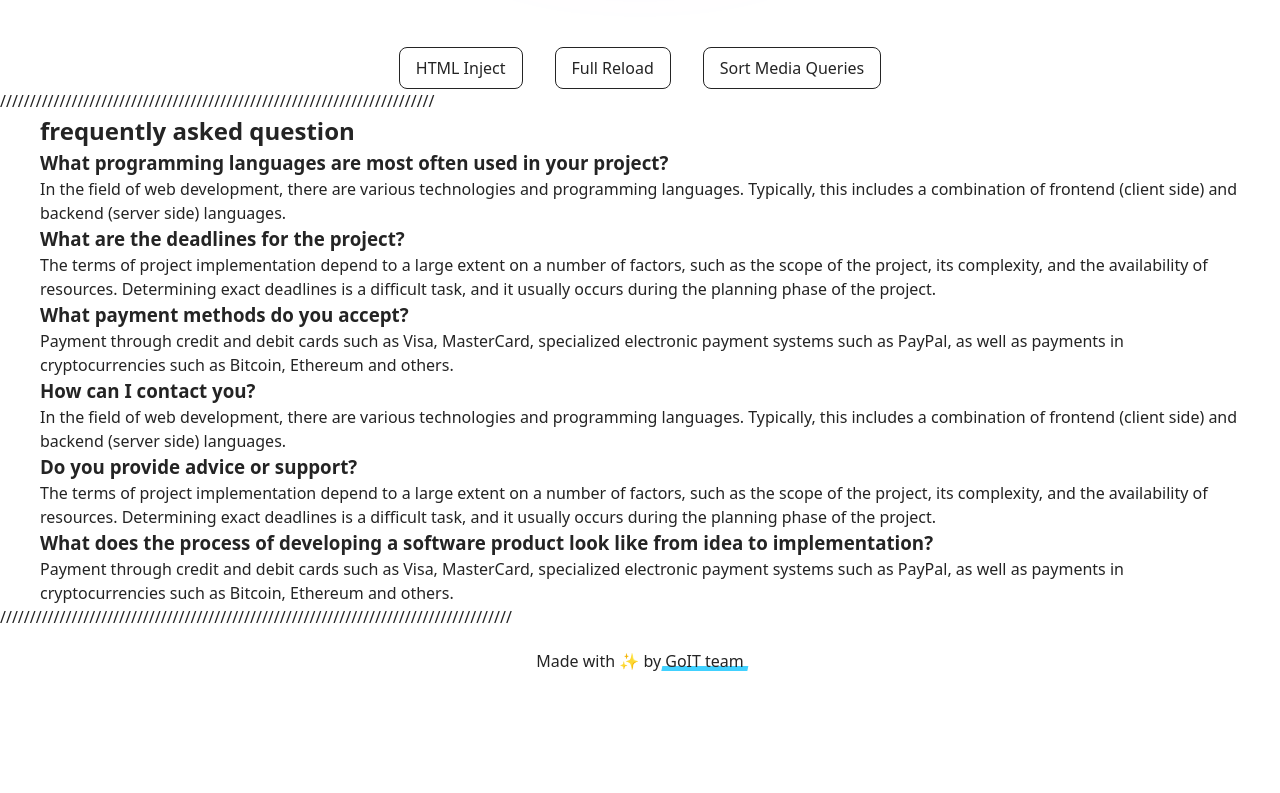
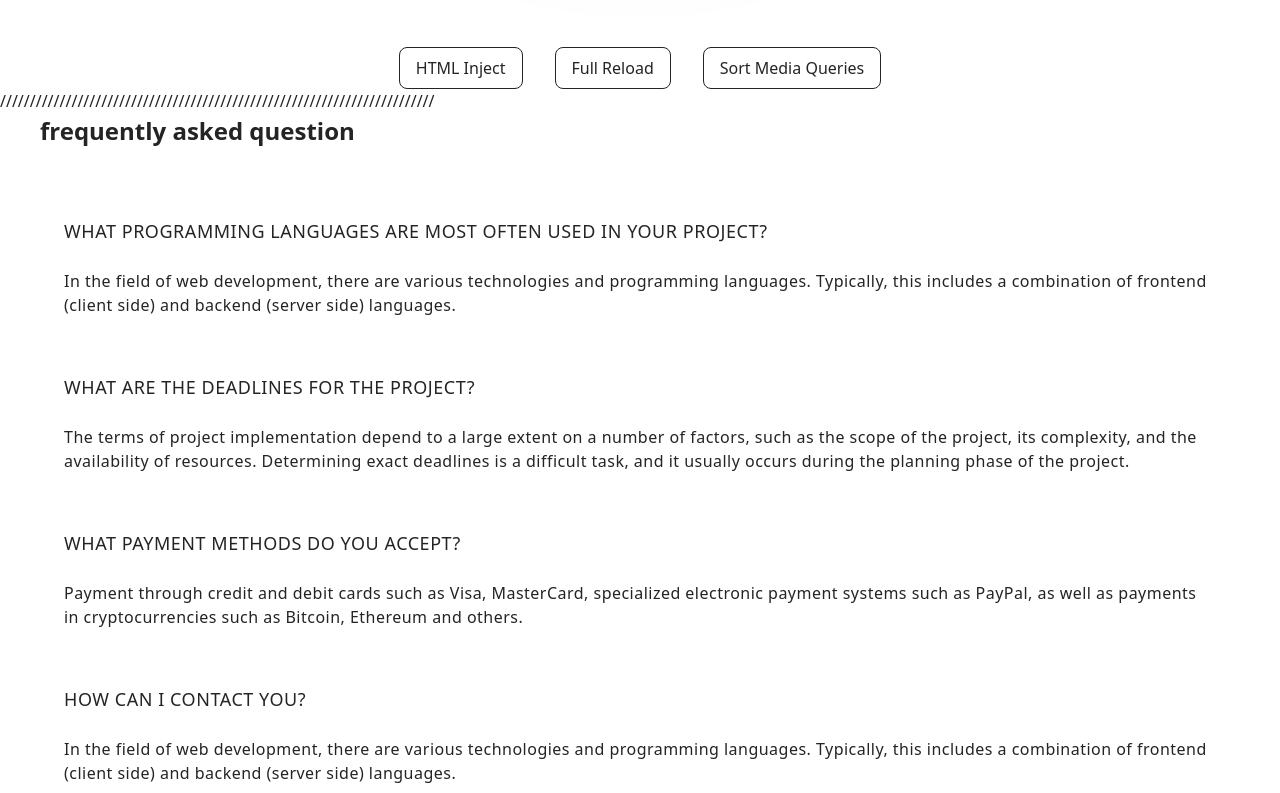
Before and after one commit to vladsergmvs/js-project-group-6, a website built with Vite: page src/index.html in a window 1280 px wide. Shown: the part 587-1380 px from the top of the page. Before the commit the page ends 1280 px from the top, so only its background shows below. Built offline with nearby package versions, Linux system fonts and the light colour scheme.

Commit message:
Update styles.css

```diff
--- a/src/css/styles.css
+++ b/src/css/styles.css
@@ -21,13 +21,16 @@
 
 /////////////////////////////
 
-@media screen and (min-width: 1280px) {
+
+
         .faq-title {
+            font-family: var(--font-section-header);
             font-weight: 400;
-        font-size: 108px;
-        line-height: 115%;
-        letter-spacing: 0.02em;
+                font-size: 52px;
+                line-height: 123%;
+                letter-spacing: 0.03em;
                 text-transform: uppercase;
+                color: var(--color-black);
 
             }
 
@@ -35,17 +38,52 @@
                 color: var(--color-green);
             }
 
-    .faq-title-container {
-        /* position: relative;
-left: -640px;
-top: 0px; */
+            .faq-container {
+                display: flex;
+                flex-direction:column;
+                row-gap: 40px;
+
              }
 
-    .faq-container {
-        display: flex;
-        flex-direction: row;
-        /* position: relative; */
+            .faq-list{
+             padding: 0 24px;
+
+            }
+             .faq-list-item{
+                padding: 28px 0;
+             }
+             .faq-list-item-title{
+                font-family: var(--font-section-header);
+                font-weight: 400;
+                font-size: 18px;
+                line-height: 156%;
+                letter-spacing: 0.03em;
+                text-transform: uppercase;
+                color: var( --color-black);
+             }
+            .faq-list-item-text{
+                font-family: var(--font-text);
+                font-weight: 300;
+                font-size: 16px;
+                line-height: 150%;
+                letter-spacing: 0.03em;
+                color: var(--color-black);
+                margin-top: 24px;
+
             }
 
 
+
+  @media only screen and (min-width: 768px) {
+
+
+
   }
+
+
+
+ @media only screen and (min-width: 1280px) {
+
+
+
+ }
```
Lines whose indentation alone changed are shown as unchanged.
